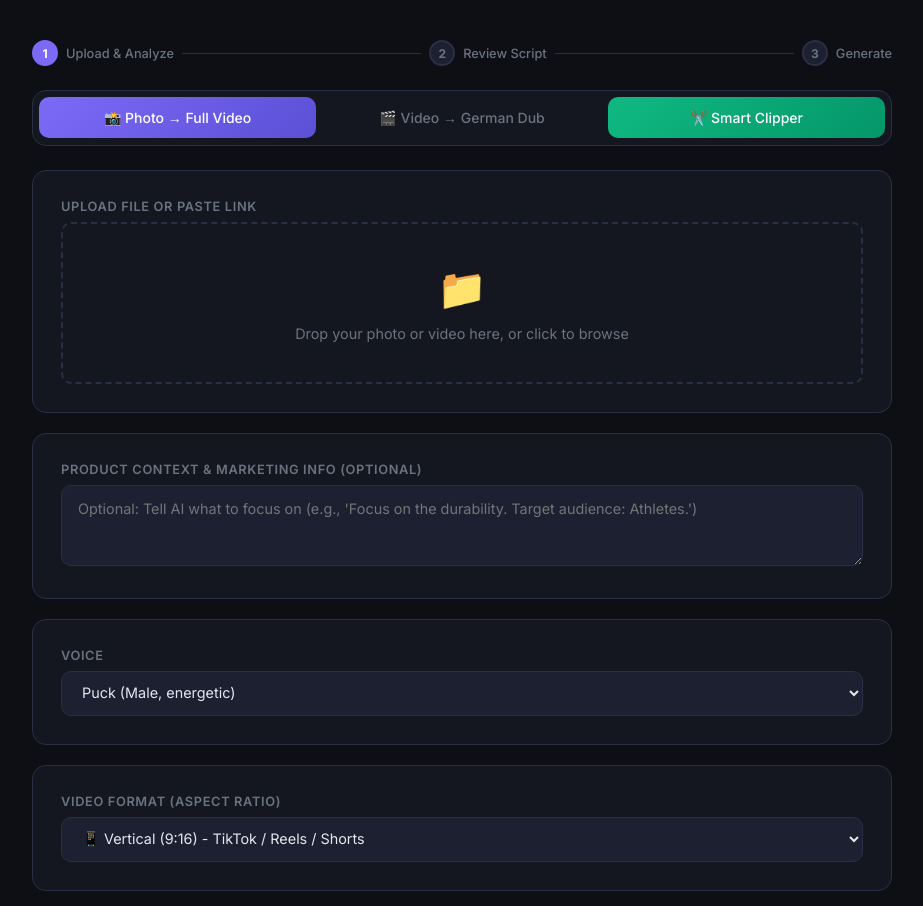
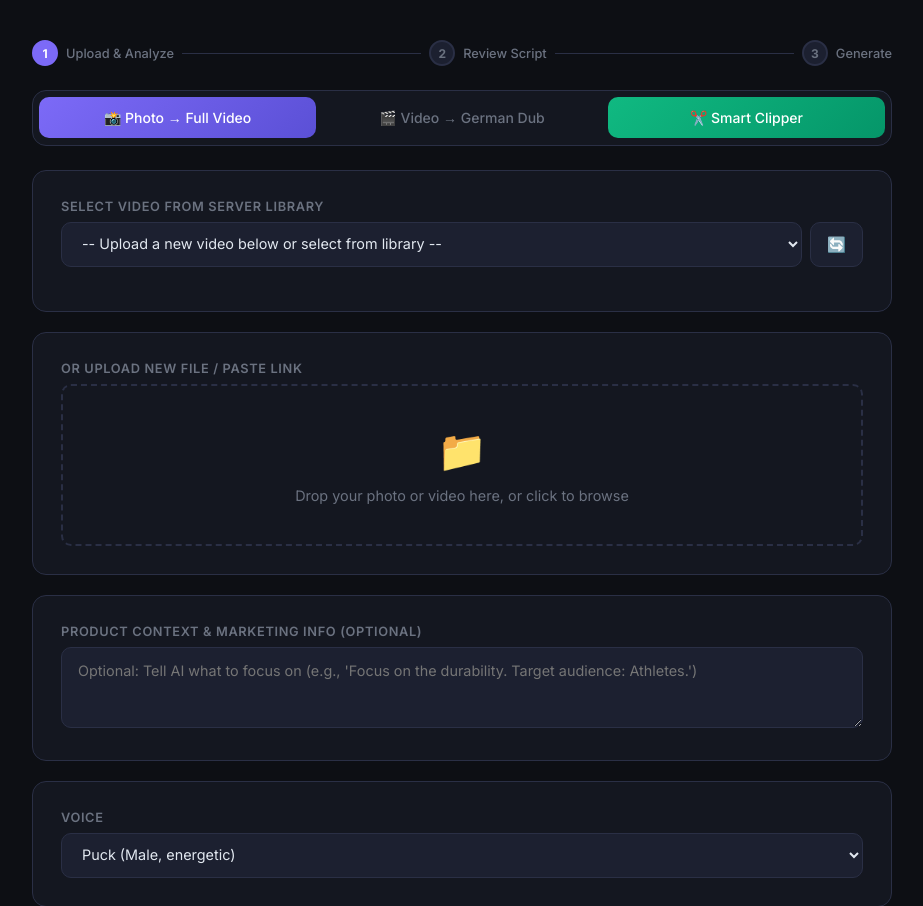
Before and after one commit to doviddo/ai-ugc-suite, a Flask app: page / in a window 1280 px wide. Shown: the part 94-1000 px from the top of the page, without its empty margins (178-1101 px from the left). Run offline with Flask 3, Linux system fonts and the light colour scheme; data that the repository does not hold is empty; some libraries are stand-ins or nearby versions.

Commit message:
Workflow change: generate 1 clip per prompt from persistent server video library

```diff
--- a/app.py
+++ b/app.py
@@ -33,8 +33,9 @@
 ALLOWED_PHOTO_EXT = {'png', 'jpg', 'jpeg', 'webp'}
 ALLOWED_VIDEO_EXT = {'mp4', 'mov', 'avi', 'webm'}
 
-os.makedirs('temp', exist_ok=True)
-os.makedirs('output', exist_ok=True)
+os.makedirs("temp", exist_ok=True)
+os.makedirs("output", exist_ok=True)
+os.makedirs("library", exist_ok=True)
 os.makedirs('assets', exist_ok=True)
 
 BG_MUSIC_PATH = 'assets/bg_music.mp3'
@@ -116,20 +117,20 @@
 - Make it feel natural, not robotic. Use pauses (...) for effect."""
 
     elif mode == 'clipper':
+        clip_count = 1 # Force 1 clip based on user prompt directly
         prompt = f"""You are a professional UGC video editor and marketer for the German market.
 
-Analyze this long video footage and the product information below.
-Your task is to create a complete content plan of {clip_count} DISTINCT, fast-paced, 20-25 second UGC promotional videos from this single footage.
-Each of the {clip_count} videos should focus on a slightly different angle, feature, or emotional hook based on the product context.
+Analyze this long video footage and the prompt below.
+Your task is to create 1 fast-paced, 20-25 second UGC promotional video from this single footage that EXACTLY matches the prompt below.
 
-PRODUCT CONTEXT / MARKETING INFO:
+USER PROMPT / MARKETING INFO:
 {product_context}
 
-REQUIREMENTS FOR EACH OF THE {clip_count} VIDEOS:
-1. Select 4 to 6 of the most dynamic, visually appealing segments from the long video. Total combined duration of segments for one clip should be 20-25 seconds.
+REQUIREMENTS FOR THIS VIDEO:
+1. Select 4 to 6 of the most dynamic, visually appealing segments from the long video that perfectly match the prompt. Total combined duration of segments should be 20-25 seconds.
 2. Write a highly engaging German voiceover script (informal "du"-style). It must fit the 20-25s length when spoken. The script MUST end with a strong Call to Action (CTA) in the last 4 seconds to buy/click.
 3. Split the voiceover script into short phrases (3-6 words each) suitable for large on-screen subtitles.
-4. Return ONLY a valid JSON object matching exactly this structure with an array of {clip_count} clips.
+4. Return ONLY a valid JSON object matching exactly this structure.
 CRITICAL JSON RULES:
 - ABSOLUTELY NO internal quotation marks! You are STRICTLY FORBIDDEN from using any double quotes (") or single quotes (') inside the actual text values.
 - Do not use newlines in text.
@@ -138,10 +139,10 @@
 {{
   "clips": [
     {{
-      "theme": "Brief description of the angle (e.g. Unboxing, Durability test)",
+      "theme": "Brief description of the angle based on prompt",
       "cut_segments": [
-        {{"start_time": 1.5, "end_time": 4.0}},
-        {{"start_time": 12.0, "end_time": 15.5}}
+        {{"start_time": "1.5", "end_time": "4.0"}},
+        {{"start_time": "12.0", "end_time": "15.5"}}
       ],
       "voiceover_script": "full german script without quotes",
       "subtitles": ["phrase 1", "phrase 2"]
@@ -635,14 +636,19 @@
     except (ValueError, TypeError):
         clip_count = 10
 
+    selected_video = request.form.get('selected_video', '').strip()
     file = request.files.get('file')
 
-    if not file and not video_url:
-        return jsonify({'error': 'Please provide either a file or a video URL'}), 400
+    if not file and not video_url and not selected_video:
+        return jsonify({'error': 'Please provide either a file, video URL, or select from library'}), 400
 
     job_id = str(uuid.uuid4())
 
-    if video_url:
+    if selected_video:
+        save_path = f"library/{secure_filename(selected_video)}"
+        if not os.path.exists(save_path):
+            return jsonify({'error': 'Selected video not found in library'}), 404
+    elif video_url:
         save_path = f"temp/{job_id}_downloaded.mp4"
         ydl_opts = {
             'outtmpl': save_path,
@@ -670,7 +676,9 @@
     try:
         creative_data = analyze_with_gemini(save_path, product_context, mode, video_duration_sec, clip_count)
     except Exception as e:
-        os.remove(save_path)
+        if not selected_video:
+            try: os.remove(save_path)
+            except: pass
         return jsonify({'error': f'Gemini analysis failed: {str(e)}'}), 500
 
     jobs[job_id] = {
@@ -748,6 +756,23 @@
     """Download the final video."""
     return send_from_directory('output', filename, as_attachment=True)
 
+@app.route('/api/library', methods=['GET'])
+def list_library():
+    """List videos available in the library folder."""
+    if not os.path.exists("library"): return jsonify([])
+    files = [f for f in os.listdir("library") if f.endswith(('.mp4', '.mov', '.avi', '.webm'))]
+    return jsonify(files)
+
+@app.route('/api/upload_to_library', methods=['POST'])
+def upload_to_library():
+    """Upload a video directly to the persistent library."""
+    file = request.files.get('file')
+    if not file: return jsonify({'error': 'No file'}), 400
+    filename = secure_filename(file.filename)
+    if not filename: return jsonify({'error': 'Invalid filename'}), 400
+    save_path = f"library/{filename}"
+    file.save(save_path)
+    return jsonify({'success': True, 'filename': filename})
 
 if __name__ == '__main__':
     app.run(host='0.0.0.0', port=5000, debug=False)
--- a/templates/index.html
+++ b/templates/index.html
@@ -467,8 +467,20 @@
           style="background: linear-gradient(135deg, #10b981, #059669); color: white;">✂️ Smart Clipper</button>
       </div>
 
-      <div class="card">
-        <label>Upload File OR Paste Link</label>
+      <div class="card" id="libraryCard">
+        <label>Select Video from Server Library</label>
+        <div style="display:flex; gap:0.5rem; margin-bottom: 1rem;">
+          <select id="videoLibrarySelect" style="flex:1;">
+            <option value="">-- Upload a new video below or select from library --</option>
+          </select>
+          <button class="btn"
+            style="padding:0.5rem 1rem; border:1px solid var(--border); background:var(--surface2); width:auto;"
+            onclick="loadLibrary()" title="Refresh Library" type="button">🔄</button>
+        </div>
+      </div>
+
+      <div class="card" id="uploadCard">
+        <label>Or Upload New File / Paste Link</label>
 
         <div id="urlInputContainer" class="hidden" style="margin-bottom: 1.5rem;">
           <input type="url" id="videoUrlInput" placeholder="Paste YouTube, Google Drive, or MP4 link here...">
@@ -508,11 +520,6 @@
           </select>
         </div>
         <div id="clipCountContainer" class="hidden">
-          <label style="margin-bottom: 0.2rem;">Number of Clips to Extract: <span id="clipCountVal"
-              style="color:var(--accent); font-size:1.1rem;">10</span></label>
-          <input type="range" id="clipCountInput" min="1" max="10" value="10"
-            oninput="document.getElementById('clipCountVal').innerText = this.value"
-            style="width:100%; cursor:pointer;">
         </div>
       </div>
 
@@ -610,6 +617,28 @@
       }
     };
 
+    async function loadLibrary() {
+      try {
+        const resp = await fetch('/api/library');
+        const files = await resp.json();
+        const sel = document.getElementById('videoLibrarySelect');
+        const currentVal = sel.value;
+        sel.innerHTML = '<option value="">-- Upload a new video below or select from library --</option>';
+        files.forEach(f => {
+          const opt = document.createElement('option');
+          opt.value = f;
+          opt.textContent = f;
+          sel.appendChild(opt);
+        });
+        if (files.includes(currentVal)) {
+          sel.value = currentVal;
+        }
+      } catch (e) { }
+    }
+
+    // Call loadLibrary on startup
+    document.addEventListener('DOMContentLoaded', loadLibrary);
+
     function setMode(mode) {
       currentMode = mode;
       document.getElementById('tab-creative').classList.toggle('active', mode === 'creative');
@@ -638,9 +667,11 @@
       document.getElementById('dropIcon').textContent = mode === 'creative' ? '📸' : (mode === 'dubbing' ? '🎬' : '✂️');
 
       if (mode === 'clipper') {
-        if (document.getElementById('clipCountContainer')) document.getElementById('clipCountContainer').classList.remove('hidden');
+        document.getElementById('libraryCard').classList.remove('hidden');
+      } else if (mode === 'dubbing') {
+        document.getElementById('libraryCard').classList.remove('hidden');
       } else {
-        if (document.getElementById('clipCountContainer')) document.getElementById('clipCountContainer').classList.add('hidden');
+        document.getElementById('libraryCard').classList.add('hidden');
       }
       clearFileInput();
     }
@@ -679,12 +710,15 @@
       const fileInput = document.getElementById('fileInput');
       const videoUrlInput = document.getElementById('videoUrlInput');
       const context = document.getElementById('productContext').value.trim();
+      const videoLibrarySelect = document.getElementById('videoLibrarySelect');
+      const selectedLibVideo = videoLibrarySelect ? videoLibrarySelect.value : '';
 
+      const hasLibVideo = selectedLibVideo !== '';
       const hasFile = fileInput.files && fileInput.files.length > 0;
       const hasUrl = videoUrlInput && videoUrlInput.value.trim() !== '';
 
       if (currentMode === 'creative' && !hasFile) { alert('Please upload a photo first.'); return; }
-      if (currentMode !== 'creative' && !hasFile && !hasUrl) { alert('Please upload a file or paste a video link.'); return; }
+      if (currentMode !== 'creative' && !hasFile && !hasUrl && !hasLibVideo) { alert('Please upload a file, paste a link, or select from library.'); return; }
 
       document.getElementById('analyzeBtn').disabled = true;
       document.getElementById('analyzeStatus').classList.remove('hidden');
@@ -699,8 +733,8 @@
       formData.append('product_context', context);
       formData.append('mode', currentMode);
       formData.append('aspect_ratio', document.getElementById('aspectRatioSelect').value);
-      if (document.getElementById('clipCountInput')) {
-        formData.append('clip_count', document.getElementById('clipCountInput').value);
+      if (selectedLibVideo) {
+        formData.append('selected_video', selectedLibVideo);
       }
 
       try {
@@ -714,16 +748,16 @@
 
         // Populate review panel
         if (data.mode === 'clipper') {
-          let previewText = "✅ ИИ успешно создал сценарии для вариантов клипов!\n\n";
+          let previewText = "✅ ИИ сгенерировал сценарий для вашего видео:\n\n";
           if (data.creative_data.clips) {
             data.creative_data.clips.forEach((c, i) => {
-              previewText += `🎬 Вариант ${i + 1} [${c.theme}]:\n${c.voiceover_script}\n\n`;
+              previewText += `${c.theme ? 'О чём: ' + c.theme + '\n' : ''}${c.voiceover_script}\n\n`;
             });
           } else {
-            previewText += "[Сценарии готовы, просто нажмите Generate]";
+            previewText += "[Сценарий готов, нажмите Generate]";
           }
           document.getElementById('voiceoverEditor').value = previewText;
-          document.getElementById('voiceoverEditor').readOnly = true; // Not editable for 10 clips at once yet
+          document.getElementById('voiceoverEditor').readOnly = false; // Now editable for 1 clip
         } else {
           document.getElementById('voiceoverEditor').value = data.creative_data.voiceover_script || '';
           document.getElementById('voiceoverEditor').readOnly = false;
```
